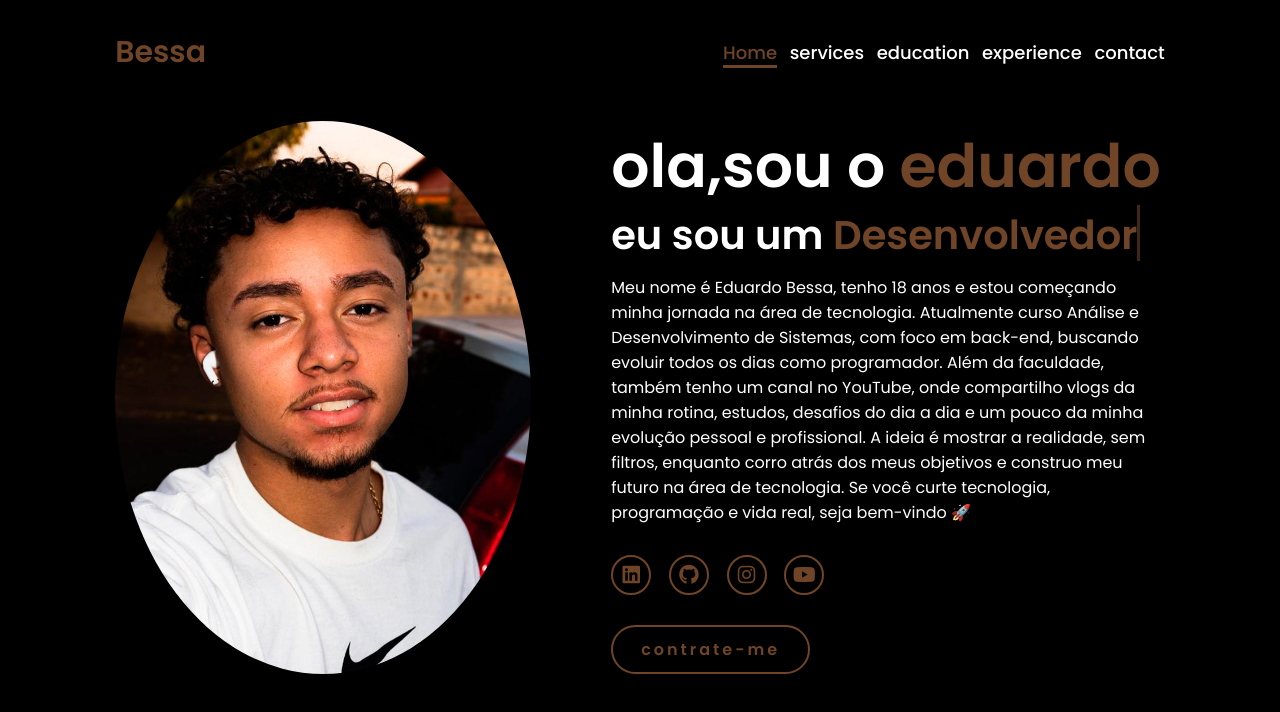
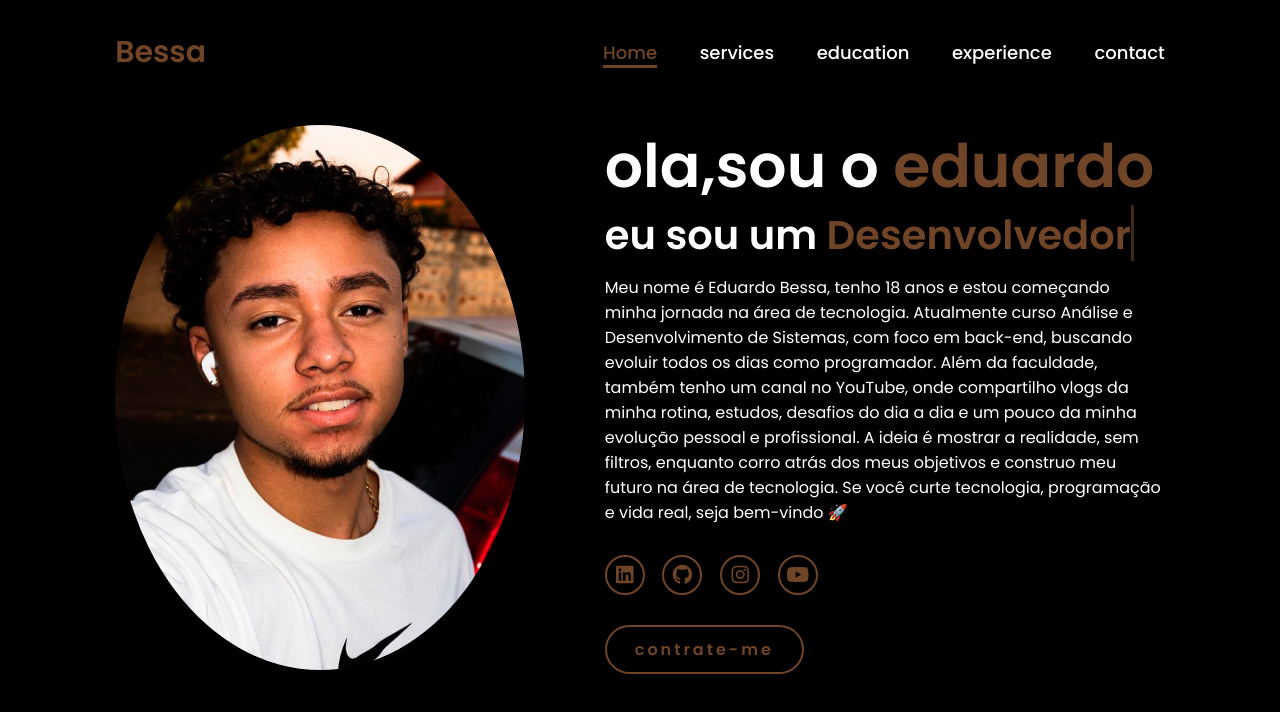
Before and after one commit to EduardoBessa-back/PortifolioBessa, a plain HTML site: page index.html in a window 1280 px wide. Shown: the top 712 px of the page. Drawn offline with Linux system fonts and the light colour scheme.

Commit message:
Portifolio Bessa

```diff
--- a/index.html
+++ b/index.html
@@ -5,7 +5,7 @@
     <meta name="viewport" content="width=device-width, initial-scale=1.0">
     <link rel="stylesheet" href="https://cdnjs.cloudflare.com/ajax/libs/font-awesome/6.5.2/css/all.min.css">
     <link rel="stylesheet" href="style.css">
-    <link rel="stylesheet" href="style-exp.css">
+
     <title>Portifolio Eduardo Bessa</title>
 </head>
 <body>
```
Also changed, not shown: style-experience.css (deleted).
